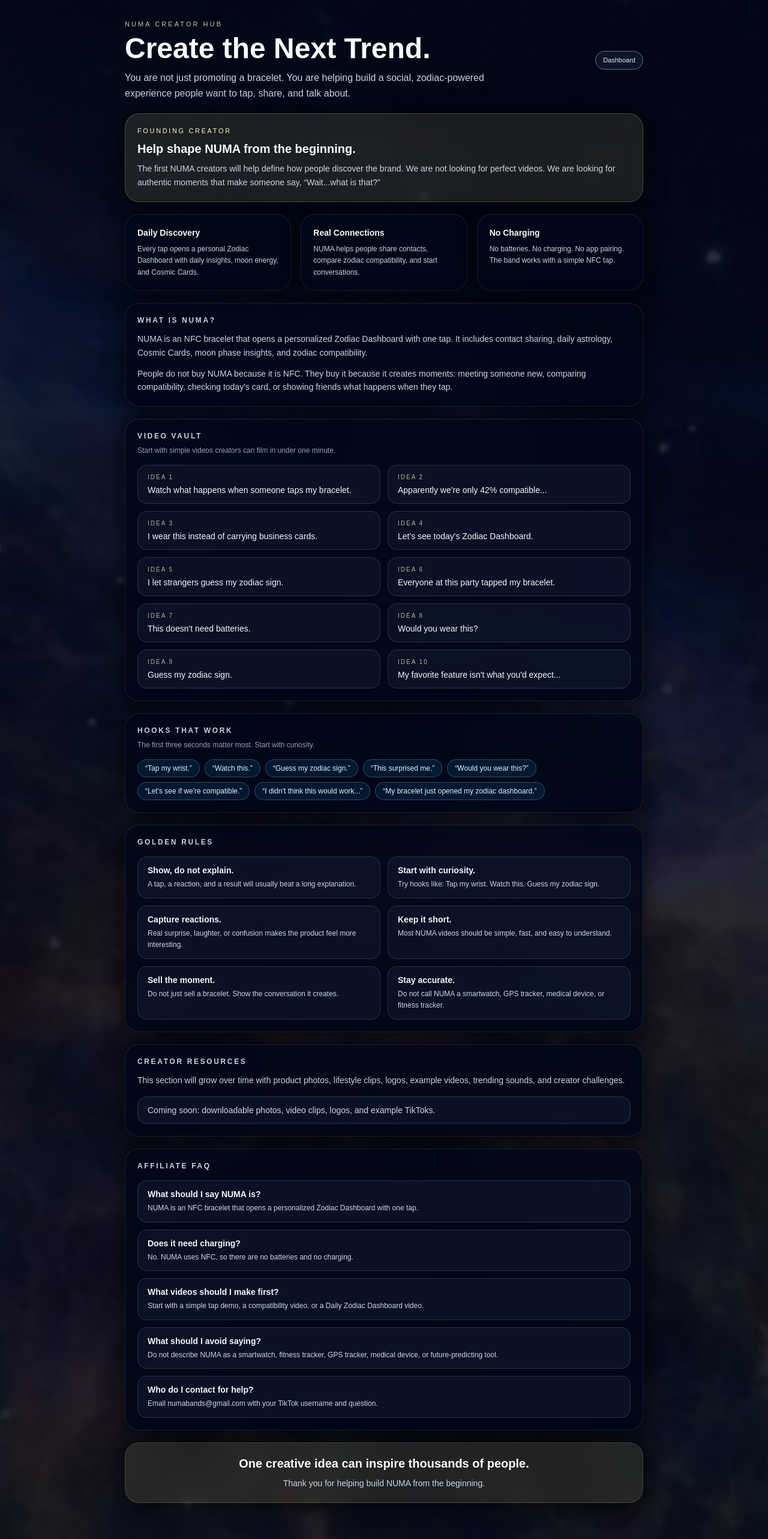
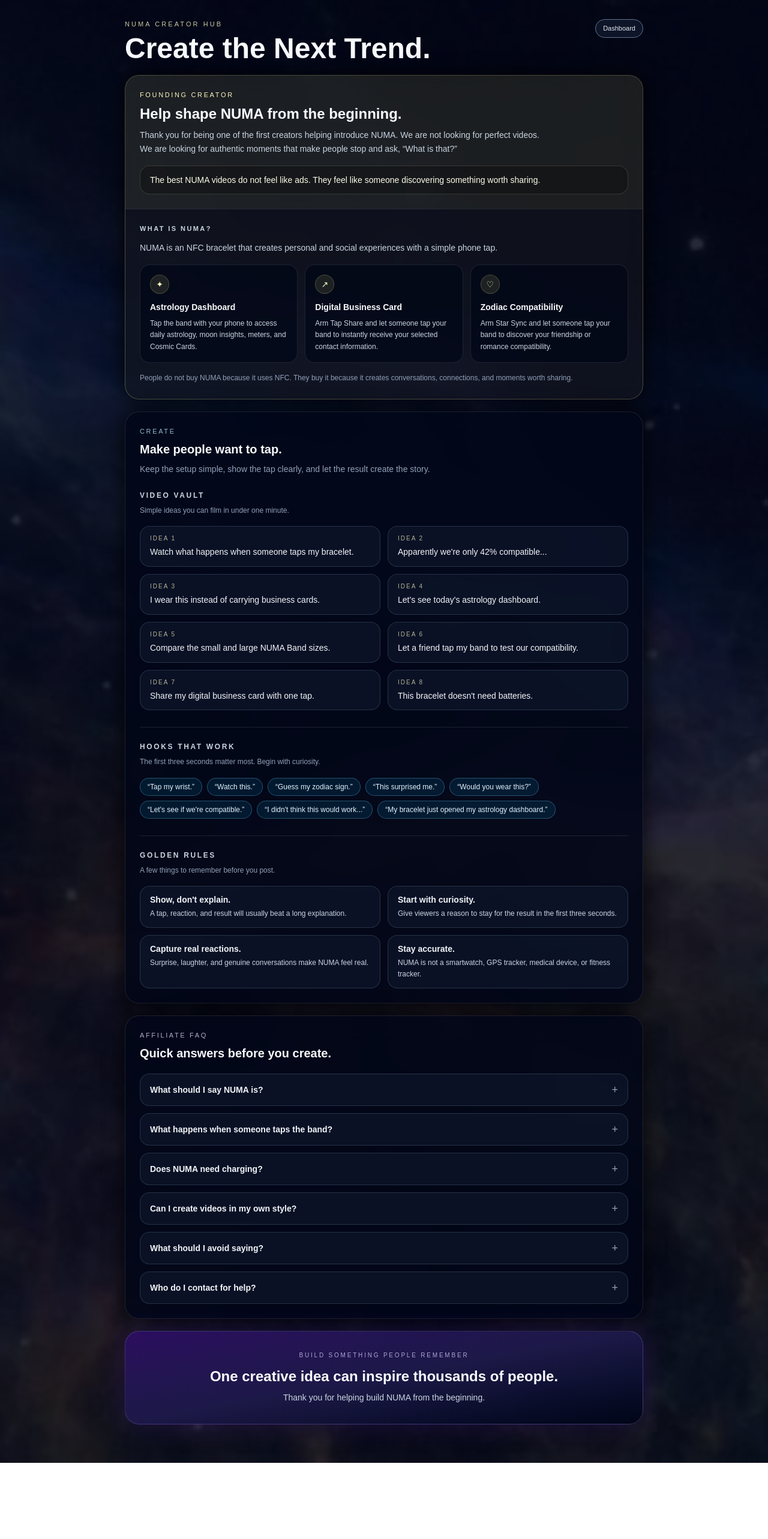
Before and after one commit to tylerwade5518-creator/numa-app, a Next.js app: page /creator in a window 1280 px wide. Shown: the top 2566 px of the page at 60% size. After the commit the page ends 2439 px from the top, so only its background shows below. Built offline with nearby package versions, Linux system fonts and the light colour scheme.

Commit message:
Redesign Creator Hub layout and simplify creator onboarding

```diff
--- a/app/creator/page.tsx
+++ b/app/creator/page.tsx
@@ -7,13 +7,11 @@
   "Watch what happens when someone taps my bracelet.",
   "Apparently we're only 42% compatible...",
   "I wear this instead of carrying business cards.",
-  "Let's see today's Zodiac Dashboard.",
-  "I let strangers guess my zodiac sign.",
-  "Everyone at this party tapped my bracelet.",
-  "This doesn't need batteries.",
-  "Would you wear this?",
-  "Guess my zodiac sign.",
-  "My favorite feature isn't what you'd expect...",
+  "Let's see today's astrology dashboard.",
+  "Compare the small and large NUMA Band sizes.",
+  "Let a friend tap my band to test our compatibility.",
+  "Share my digital business card with one tap.",
+  "This bracelet doesn't need batteries.",
 ];
 
 const hooks = [
@@ -24,7 +22,59 @@
   "Would you wear this?",
   "Let's see if we're compatible.",
   "I didn't think this would work...",
-  "My bracelet just opened my zodiac dashboard.",
+  "My bracelet just opened my astrology dashboard.",
+];
+
+const rules = [
+  {
+    title: "Show, don't explain.",
+    body: "A tap, reaction, and result will usually beat a long explanation.",
+  },
+  {
+    title: "Start with curiosity.",
+    body: "Give viewers a reason to stay for the result in the first three seconds.",
+  },
+  {
+    title: "Capture real reactions.",
+    body: "Surprise, laughter, and genuine conversations make NUMA feel real.",
+  },
+  {
+    title: "Stay accurate.",
+    body: "NUMA is not a smartwatch, GPS tracker, medical device, or fitness tracker.",
+  },
+];
+
+const faqs = [
+  {
+    question: "What should I say NUMA is?",
+    answer:
+      "NUMA is an NFC bracelet that opens a personal astrology dashboard and lets users choose what others receive when they tap the band.",
+  },
+  {
+    question: "What happens when someone taps the band?",
+    answer:
+      "Depending on what the owner has armed, the visitor can receive their digital business card or discover their zodiac compatibility.",
+  },
+  {
+    question: "Does NUMA need charging?",
+    answer:
+      "No. NUMA uses NFC technology, so there are no batteries and no charging.",
+  },
+  {
+    question: "Can I create videos in my own style?",
+    answer:
+      "Absolutely. Authentic content is encouraged. We want your personality, reactions, and creative ideas—not a scripted commercial.",
+  },
+  {
+    question: "What should I avoid saying?",
+    answer:
+      "Do not describe NUMA as a smartwatch, fitness tracker, GPS tracker, medical device, or a tool that predicts the future.",
+  },
+  {
+    question: "Who do I contact for help?",
+    answer:
+      "Email numabands@gmail.com and include your TikTok username and question.",
+  },
 ];
 
 export default function CreatorHubPage() {
@@ -43,83 +93,112 @@
       <div className="pointer-events-none absolute inset-0 bg-slate-950/85" />
 
       <main className="relative z-10 mx-auto flex min-h-screen max-w-4xl flex-col gap-5 px-4 py-6 sm:py-8">
-        <header className="flex items-center justify-between gap-3">
+        {/* Header */}
+        <header className="flex items-start justify-between gap-4">
           <div>
             <p className="text-[11px] uppercase tracking-[0.28em] text-yellow-100/80">
               NUMA Creator Hub
             </p>
+
             <h1 className="mt-2 text-3xl font-semibold text-slate-50 sm:text-5xl">
               Create the Next Trend.
             </h1>
-            <p className="mt-3 max-w-2xl text-sm leading-relaxed text-slate-300 sm:text-base">
-              You are not just promoting a bracelet. You are helping build a
-              social, zodiac-powered experience people want to tap, share, and
-              talk about.
-            </p>
           </div>
 
           <button
             type="button"
             onClick={() => router.push("/dashboard")}
-            className="rounded-2xl border border-slate-500 bg-slate-900/90 px-3 py-1.5 text-[11px] font-medium text-slate-200 hover:bg-slate-800/90"
+            className="shrink-0 rounded-2xl border border-slate-500 bg-slate-900/90 px-3 py-1.5 text-[11px] font-medium text-slate-200 transition hover:bg-slate-800/90"
           >
             Dashboard
           </button>
         </header>
 
-        <section className="rounded-3xl border border-yellow-200/20 bg-yellow-200/10 p-5 shadow-[0_0_35px_rgba(0,0,0,0.8)] backdrop-blur-xl">
+        {/* AREA 1: FOUNDING CREATOR */}
+        <section className="overflow-hidden rounded-3xl border border-yellow-200/20 bg-yellow-200/10 shadow-[0_0_35px_rgba(0,0,0,0.8)] backdrop-blur-xl">
+          <div className="p-5 sm:p-6">
             <p className="text-[11px] uppercase tracking-[0.24em] text-yellow-100">
               Founding Creator
             </p>
-          <h2 className="mt-2 text-xl font-semibold text-slate-50">
+
+            <h2 className="mt-2 text-xl font-semibold text-slate-50 sm:text-2xl">
               Help shape NUMA from the beginning.
             </h2>
-          <p className="mt-2 text-sm leading-relaxed text-slate-300">
-            The first NUMA creators will help define how people discover the
-            brand. We are not looking for perfect videos. We are looking for
-            authentic moments that make someone say, “Wait...what is that?”
+
+            <p className="mt-2 max-w-2xl text-sm leading-relaxed text-slate-300">
+              Thank you for being one of the first creators helping introduce
+              NUMA. We are not looking for perfect videos. We are looking for
+              authentic moments that make people stop and ask, “What is that?”
             </p>
+
+            <div className="mt-4 rounded-2xl border border-yellow-100/15 bg-black/25 px-4 py-3">
+              <p className="text-sm font-medium leading-relaxed text-yellow-50">
+                The best NUMA videos do not feel like ads. They feel like
+                someone discovering something worth sharing.
+              </p>
+            </div>
+          </div>
+
+          <div className="border-t border-white/10 bg-slate-950/55 p-5 sm:p-6">
+            <p className="text-[11px] font-semibold uppercase tracking-[0.22em] text-slate-300">
+              What is NUMA?
+            </p>
+
+            <p className="mt-3 text-sm leading-relaxed text-slate-300">
+              NUMA is an NFC bracelet that creates personal and social
+              experiences with a simple phone tap.
+            </p>
+
+            <div className="mt-4 grid gap-3 sm:grid-cols-3">
+              <FeatureCard
+                icon="✦"
+                title="Astrology Dashboard"
+                body="Tap the band with your phone to access daily astrology, moon insights, meters, and Cosmic Cards."
+              />
+
+              <FeatureCard
+                icon="↗"
+                title="Digital Business Card"
+                body="Arm Tap Share and let someone tap your band to instantly receive your selected contact information."
+              />
+
+              <FeatureCard
+                icon="♡"
+                title="Zodiac Compatibility"
+                body="Arm Star Sync and let someone tap your band to discover your friendship or romance compatibility."
+              />
+            </div>
+
+            <p className="mt-4 text-xs leading-relaxed text-slate-400">
+              People do not buy NUMA because it uses NFC. They buy it because
+              it creates conversations, connections, and moments worth sharing.
+            </p>
+          </div>
         </section>
 
-        <section className="grid gap-4 sm:grid-cols-3">
-          <FeatureCard
-            title="Daily Discovery"
-            body="Every tap opens a personal Zodiac Dashboard with daily insights, moon energy, and Cosmic Cards."
+        {/* AREA 2: CREATE */}
+        <section className="rounded-3xl border border-white/10 bg-slate-950/85 p-5 shadow-[0_0_35px_rgba(0,0,0,0.8)] backdrop-blur-xl sm:p-6">
+          <div>
+            <p className="text-[11px] uppercase tracking-[0.24em] text-sky-200/80">
+              Create
+            </p>
+
+            <h2 className="mt-2 text-xl font-semibold text-slate-50">
+              Make people want to tap.
+            </h2>
+
+            <p className="mt-2 text-sm leading-relaxed text-slate-400">
+              Keep the setup simple, show the tap clearly, and let the result
+              create the story.
+            </p>
+          </div>
+
+          {/* Video Vault */}
+          <div className="mt-6">
+            <SectionHeading
+              title="Video Vault"
+              subtitle="Simple ideas you can film in under one minute."
             />
-          <FeatureCard
-            title="Real Connections"
-            body="NUMA helps people share contacts, compare zodiac compatibility, and start conversations."
-          />
-          <FeatureCard
-            title="No Charging"
-            body="No batteries. No charging. No app pairing. The band works with a simple NFC tap."
-          />
-        </section>
-
-        <section className="rounded-3xl border border-white/10 bg-slate-950/85 p-5 shadow-[0_0_35px_rgba(0,0,0,0.8)] backdrop-blur-xl">
-          <h2 className="text-xs font-semibold uppercase tracking-[0.22em] text-slate-300">
-            What is NUMA?
-          </h2>
-          <p className="mt-3 text-sm leading-relaxed text-slate-300">
-            NUMA is an NFC bracelet that opens a personalized Zodiac Dashboard
-            with one tap. It includes contact sharing, daily astrology, Cosmic
-            Cards, moon phase insights, and zodiac compatibility.
-          </p>
-          <p className="mt-3 text-sm leading-relaxed text-slate-300">
-            People do not buy NUMA because it is NFC. They buy it because it
-            creates moments: meeting someone new, comparing compatibility,
-            checking today&apos;s card, or showing friends what happens when
-            they tap.
-          </p>
-        </section>
-
-        <section className="rounded-3xl border border-white/10 bg-slate-950/85 p-5 shadow-[0_0_35px_rgba(0,0,0,0.8)] backdrop-blur-xl">
-          <h2 className="text-xs font-semibold uppercase tracking-[0.22em] text-slate-300">
-            Video Vault
-          </h2>
-          <p className="mt-2 text-xs text-slate-400">
-            Start with simple videos creators can film in under one minute.
-          </p>
 
             <div className="mt-4 grid gap-3 sm:grid-cols-2">
               {videoIdeas.map((idea, index) => (
@@ -130,21 +209,21 @@
                   <p className="text-[10px] uppercase tracking-[0.2em] text-yellow-100/70">
                     Idea {index + 1}
                   </p>
-                <p className="mt-1 text-sm font-medium text-slate-100">
+
+                  <p className="mt-1 text-sm font-medium leading-relaxed text-slate-100">
                     {idea}
                   </p>
                 </div>
               ))}
             </div>
-        </section>
+          </div>
 
-        <section className="rounded-3xl border border-white/10 bg-slate-950/85 p-5 shadow-[0_0_35px_rgba(0,0,0,0.8)] backdrop-blur-xl">
-          <h2 className="text-xs font-semibold uppercase tracking-[0.22em] text-slate-300">
-            Hooks That Work
-          </h2>
-          <p className="mt-2 text-xs text-slate-400">
-            The first three seconds matter most. Start with curiosity.
-          </p>
+          {/* Hooks */}
+          <div className="mt-7 border-t border-white/10 pt-6">
+            <SectionHeading
+              title="Hooks That Work"
+              subtitle="The first three seconds matter most. Begin with curiosity."
+            />
 
             <div className="mt-4 flex flex-wrap gap-2">
               {hooks.map((hook) => (
@@ -156,73 +235,59 @@
                 </span>
               ))}
             </div>
-        </section>
+          </div>
 
-        <section className="rounded-3xl border border-white/10 bg-slate-950/85 p-5 shadow-[0_0_35px_rgba(0,0,0,0.8)] backdrop-blur-xl">
-          <h2 className="text-xs font-semibold uppercase tracking-[0.22em] text-slate-300">
-            Golden Rules
-          </h2>
+          {/* Golden Rules */}
+          <div className="mt-7 border-t border-white/10 pt-6">
+            <SectionHeading
+              title="Golden Rules"
+              subtitle="A few things to remember before you post."
+            />
 
             <div className="mt-4 grid gap-3 sm:grid-cols-2">
-            <Rule title="Show, do not explain." body="A tap, a reaction, and a result will usually beat a long explanation." />
-            <Rule title="Start with curiosity." body="Try hooks like: Tap my wrist. Watch this. Guess my zodiac sign." />
-            <Rule title="Capture reactions." body="Real surprise, laughter, or confusion makes the product feel more interesting." />
-            <Rule title="Keep it short." body="Most NUMA videos should be simple, fast, and easy to understand." />
-            <Rule title="Sell the moment." body="Do not just sell a bracelet. Show the conversation it creates." />
-            <Rule title="Stay accurate." body="Do not call NUMA a smartwatch, GPS tracker, medical device, or fitness tracker." />
+              {rules.map((rule) => (
+                <RuleCard
+                  key={rule.title}
+                  title={rule.title}
+                  body={rule.body}
+                />
+              ))}
+            </div>
           </div>
         </section>
 
-        <section className="rounded-3xl border border-white/10 bg-slate-950/85 p-5 shadow-[0_0_35px_rgba(0,0,0,0.8)] backdrop-blur-xl">
-          <h2 className="text-xs font-semibold uppercase tracking-[0.22em] text-slate-300">
-            Creator Resources
-          </h2>
-          <p className="mt-3 text-sm leading-relaxed text-slate-300">
-            This section will grow over time with product photos, lifestyle
-            clips, logos, example videos, trending sounds, and creator
-            challenges.
+        {/* AREA 3: FAQ */}
+        <section className="rounded-3xl border border-white/10 bg-slate-950/85 p-5 shadow-[0_0_35px_rgba(0,0,0,0.8)] backdrop-blur-xl sm:p-6">
+          <p className="text-[11px] uppercase tracking-[0.24em] text-violet-200/80">
+            Affiliate FAQ
           </p>
 
-          <div className="mt-4 rounded-2xl border border-slate-700/70 bg-slate-900/70 px-4 py-3 text-sm text-slate-300">
-            Coming soon: downloadable photos, video clips, logos, and example
-            TikToks.
+          <h2 className="mt-2 text-xl font-semibold text-slate-50">
+            Quick answers before you create.
+          </h2>
+
+          <div className="mt-5 space-y-3">
+            {faqs.map((faq) => (
+              <FAQItem
+                key={faq.question}
+                question={faq.question}
+                answer={faq.answer}
+              />
+            ))}
           </div>
         </section>
 
-        <section className="rounded-3xl border border-white/10 bg-slate-950/85 p-5 shadow-[0_0_35px_rgba(0,0,0,0.8)] backdrop-blur-xl">
-          <h2 className="text-xs font-semibold uppercase tracking-[0.22em] text-slate-300">
-            Affiliate FAQ
+        {/* Closing Banner */}
+        <section className="mb-8 overflow-hidden rounded-3xl border border-violet-300/20 bg-gradient-to-br from-violet-950/90 via-indigo-950/90 to-slate-950/95 p-6 text-center shadow-[0_0_45px_rgba(76,29,149,0.3)] backdrop-blur-xl sm:p-8">
+          <p className="text-[10px] uppercase tracking-[0.28em] text-violet-200/75">
+            Build Something People Remember
+          </p>
+
+          <h2 className="mt-3 text-xl font-semibold text-slate-50 sm:text-2xl">
+            One creative idea can inspire thousands of people.
           </h2>
 
-          <div className="mt-4 space-y-3">
-            <FAQ
-              q="What should I say NUMA is?"
-              a="NUMA is an NFC bracelet that opens a personalized Zodiac Dashboard with one tap."
-            />
-            <FAQ
-              q="Does it need charging?"
-              a="No. NUMA uses NFC, so there are no batteries and no charging."
-            />
-            <FAQ
-              q="What videos should I make first?"
-              a="Start with a simple tap demo, a compatibility video, or a Daily Zodiac Dashboard video."
-            />
-            <FAQ
-              q="What should I avoid saying?"
-              a="Do not describe NUMA as a smartwatch, fitness tracker, GPS tracker, medical device, or future-predicting tool."
-            />
-            <FAQ
-              q="Who do I contact for help?"
-              a="Email numabands@gmail.com with your TikTok username and question."
-            />
-          </div>
-        </section>
-
-        <section className="mb-8 rounded-3xl border border-yellow-200/15 bg-yellow-200/10 p-5 text-center shadow-[0_0_35px_rgba(0,0,0,0.8)] backdrop-blur-xl">
-          <h2 className="text-xl font-semibold text-slate-50">
-            One creative idea can inspire thousands of people.
-          </h2>
-          <p className="mt-2 text-sm leading-relaxed text-slate-300">
+          <p className="mx-auto mt-2 max-w-xl text-sm leading-relaxed text-slate-300">
             Thank you for helping build NUMA from the beginning.
           </p>
         </section>
@@ -231,29 +296,76 @@
   );
 }
 
-function FeatureCard({ title, body }: { title: string; body: string }) {
+function SectionHeading({
+  title,
+  subtitle,
+}: {
+  title: string;
+  subtitle: string;
+}) {
   return (
-    <div className="rounded-3xl border border-white/10 bg-slate-950/85 p-5 shadow-[0_0_35px_rgba(0,0,0,0.8)] backdrop-blur-xl">
-      <h3 className="text-sm font-semibold text-slate-50">{title}</h3>
+    <div>
+      <h3 className="text-xs font-semibold uppercase tracking-[0.22em] text-slate-300">
+        {title}
+      </h3>
+
+      <p className="mt-2 text-xs leading-relaxed text-slate-400">{subtitle}</p>
+    </div>
+  );
+}
+
+function FeatureCard({
+  icon,
+  title,
+  body,
+}: {
+  icon: string;
+  title: string;
+  body: string;
+}) {
+  return (
+    <div className="rounded-2xl border border-white/10 bg-slate-950/70 p-4">
+      <div className="flex h-8 w-8 items-center justify-center rounded-full border border-yellow-200/20 bg-yellow-200/10 text-sm text-yellow-100">
+        {icon}
+      </div>
+
+      <h3 className="mt-3 text-sm font-semibold text-slate-50">{title}</h3>
+
       <p className="mt-2 text-xs leading-relaxed text-slate-300">{body}</p>
     </div>
   );
 }
 
-function Rule({ title, body }: { title: string; body: string }) {
+function RuleCard({ title, body }: { title: string; body: string }) {
   return (
     <div className="rounded-2xl border border-slate-700/70 bg-slate-900/70 px-4 py-3">
       <p className="text-sm font-semibold text-slate-100">{title}</p>
+
       <p className="mt-1 text-xs leading-relaxed text-slate-300">{body}</p>
     </div>
   );
 }
 
-function FAQ({ q, a }: { q: string; a: string }) {
+function FAQItem({
+  question,
+  answer,
+}: {
+  question: string;
+  answer: string;
+}) {
   return (
-    <div className="rounded-2xl border border-slate-700/70 bg-slate-900/70 px-4 py-3">
-      <p className="text-sm font-semibold text-slate-100">{q}</p>
-      <p className="mt-1 text-xs leading-relaxed text-slate-300">{a}</p>
-    </div>
+    <details className="group rounded-2xl border border-slate-700/70 bg-slate-900/70 px-4 py-3 open:bg-slate-900">
+      <summary className="flex cursor-pointer list-none items-center justify-between gap-4 text-sm font-semibold text-slate-100">
+        <span>{question}</span>
+
+        <span className="text-lg font-light text-slate-400 transition-transform group-open:rotate-45">
+          +
+        </span>
+      </summary>
+
+      <p className="mt-3 pr-6 text-xs leading-relaxed text-slate-300">
+        {answer}
+      </p>
+    </details>
   );
 }
```
Lines whose indentation alone changed are shown as unchanged.
